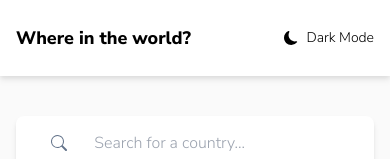
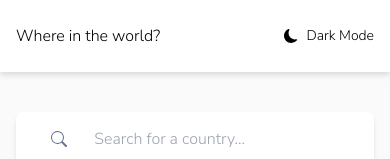
Before and after one commit to SirotkinaAnna/countriesapi, a React (Create React App) app: page / in a window 390 px wide. Shown: the top 159 px of the page. Built offline with nearby package versions, Linux system fonts and the light colour scheme.

Commit message:
some css

```diff
--- a/src/components/Pages/StartPage.js
+++ b/src/components/Pages/StartPage.js
@@ -39,7 +39,7 @@ function StartPage() {
     })
     return <>
         <SearchBar />
-        <div className='grid md:grid-cols-4 gap-20 px-8 md:px-20 my-card py-6'>
+        <div className='grid md:grid-cols-4 gap-20 px-10 md:px-20 my-card py-6'>
             {newArray}</div></>
 
 
--- a/src/components/TopHeader.js
+++ b/src/components/TopHeader.js
@@ -18,7 +18,7 @@ function TopHeader() {
     }
 
     return <nav className="bg-white flex justify-between px-4 md:px-20 py-6 drop-shadow-md">
-        <h1 className="font-bold text-lg">Where in the world?</h1>
+        <h1 className="md:font-bold text-md md:text-lg">Where in the world?</h1>
         <button className="flex justify-center items-center gap-2 text-sm" onClick={handleDarkMode}>{mode ? <BsMoon /> : <BsFillMoonFill />}Dark Mode</button>
 
     </nav>
```
